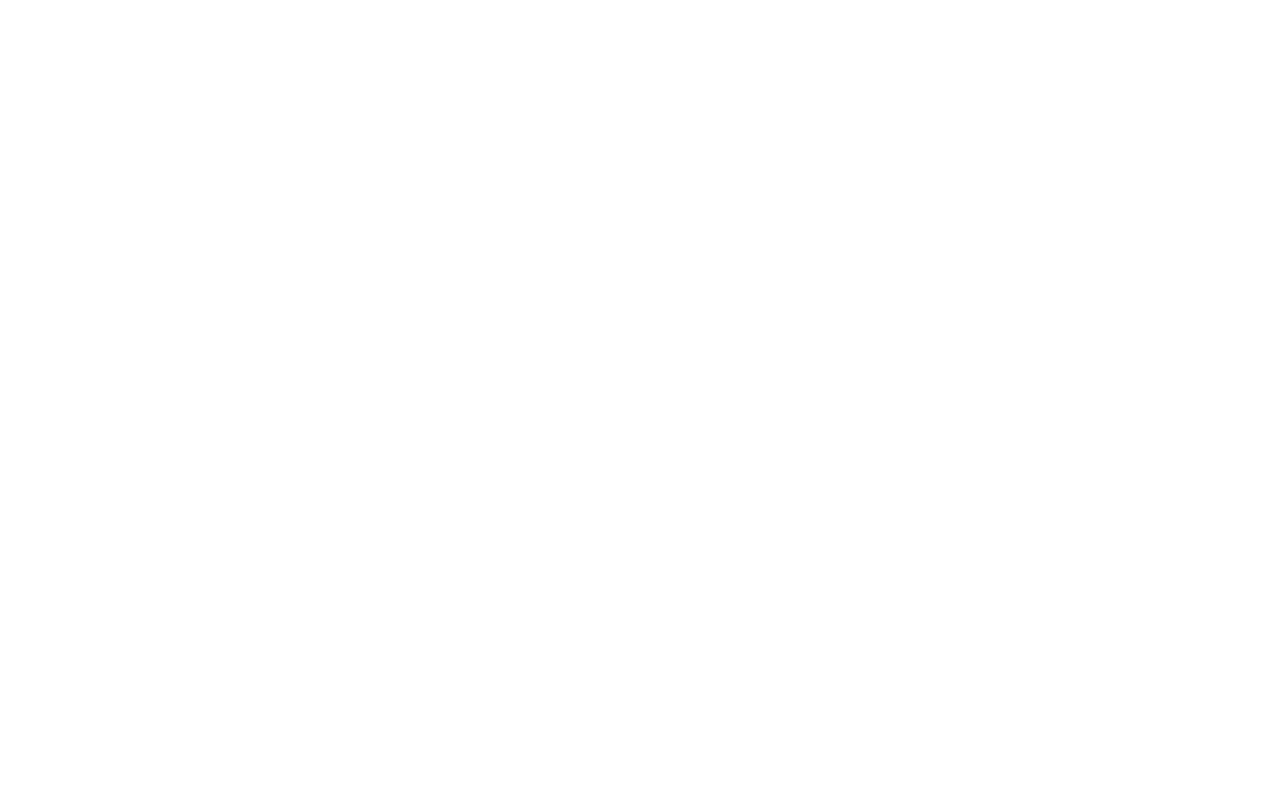
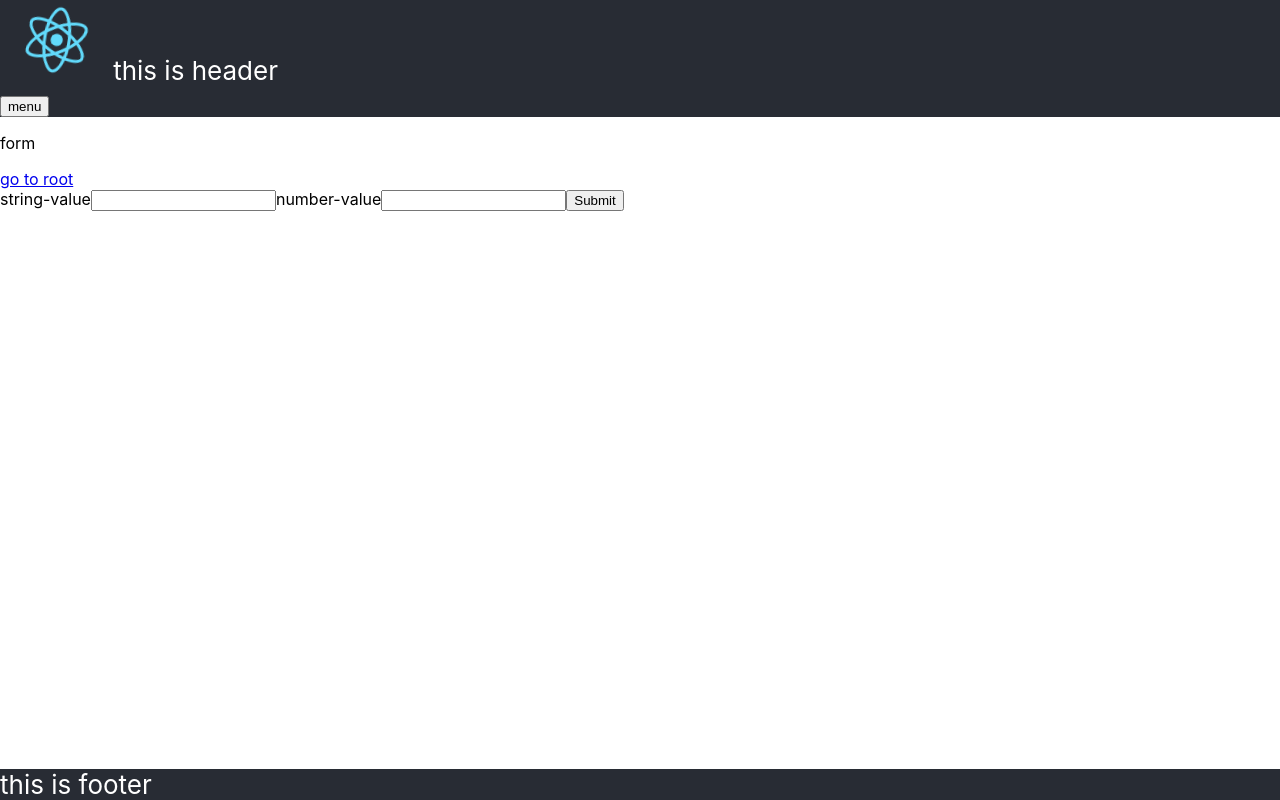
Before and after one commit to nnkkd/react-playground, a React (Create React App) app: page /form in a window 1280 px wide. Before the commit this address had no page. Built offline with nearby package versions, Linux system fonts and the light colour scheme.

Commit message:
form実装

```diff
--- a/package.json
+++ b/package.json
@@ -19,7 +19,8 @@
     "react-router-dom": "^6.4.3",
     "react-scripts": "5.0.1",
     "typescript": "^4.4.2",
-    "web-vitals": "^2.1.0"
+    "web-vitals": "^2.1.0",
+    "zod": "^3.19.1"
   },
   "scripts": {
     "start": "react-scripts start",
--- a/src/App.tsx
+++ b/src/App.tsx
@@ -3,14 +3,14 @@
 import './App.css'
 import { Home } from './pages/Home'
 import { UseStateEffect } from './pages/UseStateEffect'
-
+import { Form } from './pages/Form'
 function App(): JSX.Element {
   return (
     <BrowserRouter>
       <Routes>
         <Route path={'/'} element={<Home />}></Route>
-
         <Route path={'/useState-effect'} element={<UseStateEffect />}></Route>
+        <Route path={'/form'} element={<Form />}></Route>
       </Routes>
     </BrowserRouter>
   )
--- /dev/null
+++ b/src/components/form/SomeForm.tsx
@@ -0,0 +1,36 @@
+import type { UseFormRegister, Path } from 'react-hook-form'
+import { useForm } from 'react-hook-form'
+
+type FormValues = {
+  'string-value': string
+  'number-value': number
+}
+
+type InputProps = {
+  label: Path<FormValues>
+  register: UseFormRegister<FormValues>
+}
+
+const StringValueInput = ({ label, register }: InputProps): JSX.Element => {
+  return (
+    <>
+      <label>{label}</label>
+      <input {...register(label)}></input>
+    </>
+  )
+}
+
+export const SomeForm = (): JSX.Element => {
+  const { register, handleSubmit } = useForm<FormValues>()
+  const onSubmit = (data: FormValues) => {
+    alert(JSON.stringify(data))
+  }
+
+  return (
+    <form onSubmit={handleSubmit(onSubmit)}>
+      <StringValueInput label='string-value' register={register} />
+      <StringValueInput label='number-value' register={register} />
+      <input type='submit' />
+    </form>
+  )
+}
--- /dev/null
+++ b/src/pages/Form.tsx
@@ -0,0 +1,18 @@
+import { Link } from 'react-router-dom'
+import { Layout } from '../components/layouts/Layouts'
+import { SomeForm } from '../components/form/SomeForm'
+
+export const Form = (): JSX.Element => {
+  return (
+    <>
+      <Layout title='form'>
+        <div>
+          <Link to={'/'}>go to root</Link>
+          <div>
+            <SomeForm />
+          </div>
+        </div>
+      </Layout>
+    </>
+  )
+}
--- a/src/pages/Home.tsx
+++ b/src/pages/Home.tsx
@@ -7,6 +7,7 @@
       <Layout title='toppage'>
         <div>
           <Link to={'/useState-effect'}>go to useState,Effect playground</Link>
+          <Link to={'/form'}>go to form</Link>
         </div>
       </Layout>
     </>
```
Also changed, not shown: 1 other file (tests, documents, lock files or other folders).
